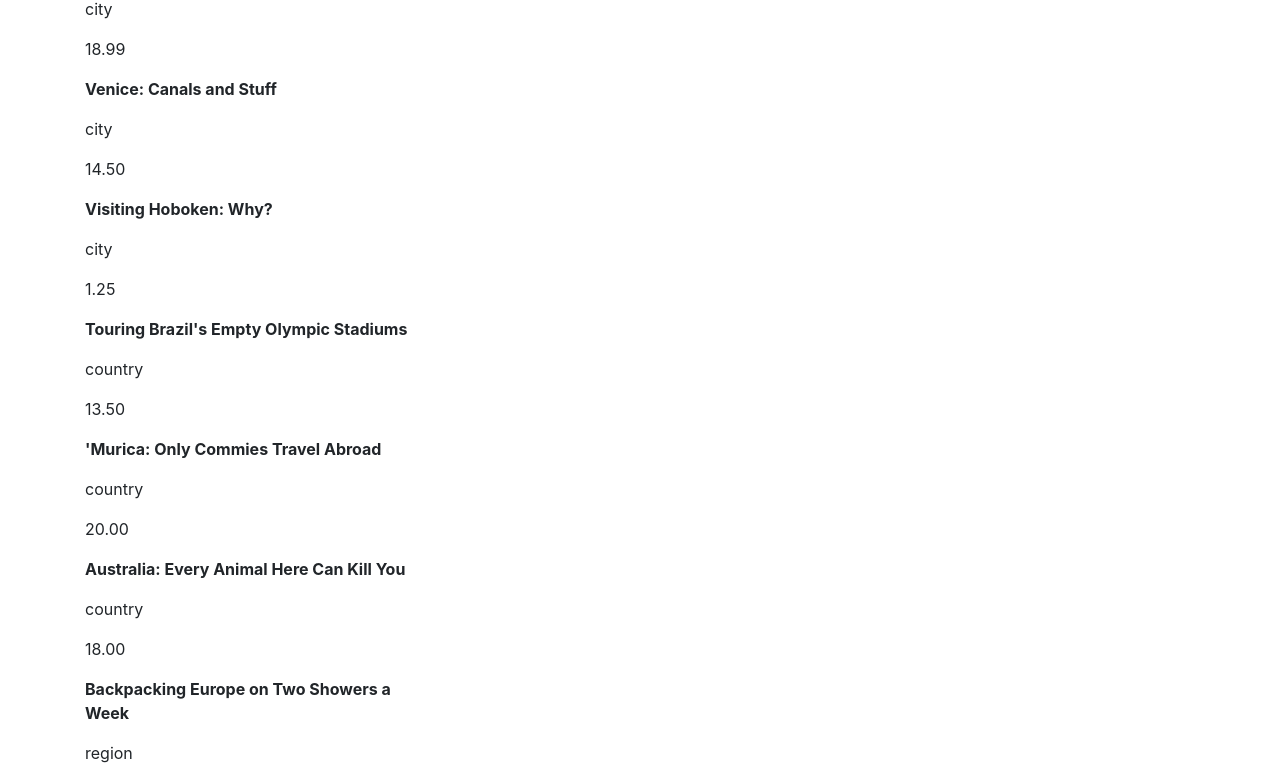
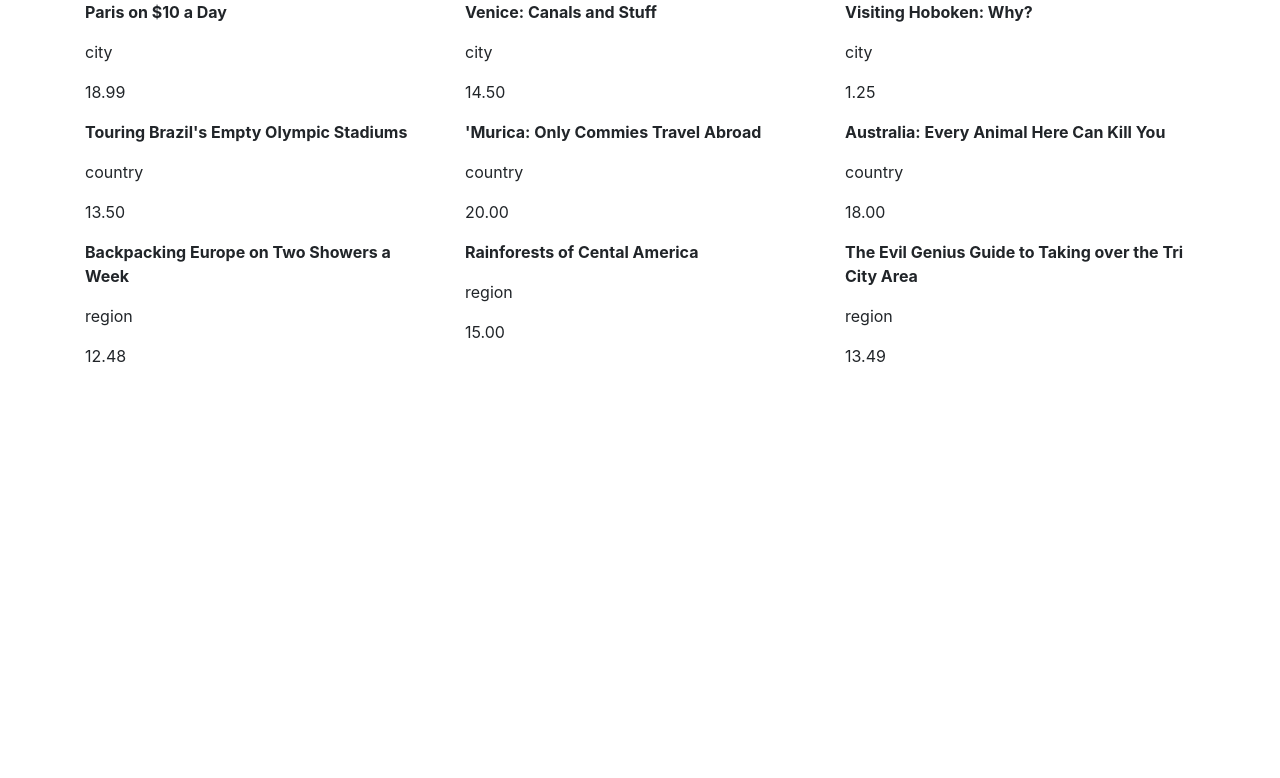
Before and after one commit to jsheridanwells/Wide-World-Travel, a plain HTML site: page index.html at #!/guides in a window 1280 px wide. Shown: the part 95-873 px from the top of the page. After the commit the page ends 800 px from the top, so only its background shows below. Drawn offline with nearby package versions, Linux system fonts and the light colour scheme; some packages are replaced by stand-ins of ours; files that its build step writes are made by us from their sources.

Commit message:
partials loading to main page

```diff
--- a/app/app.js
+++ b/app/app.js
@@ -3,9 +3,9 @@ let app = angular.module('Books', ['ngRoute']);
 
 app.config(($routeProvider) => {
 	$routeProvider
-	.when('/', {
-		templateUrl: 'index.html',
-		controller: 'userCtrl'
+	.when('/guides', {
+		templateUrl: 'partials/book-view.html',
+		controller: 'bookCtrl'
 	})
 	.otherwise('/');
 });
--- a/index.html
+++ b/index.html
@@ -8,15 +8,8 @@
 <body>
 	<div class="container" ng-app="Books">
 		<h1>Wide World Travel Books</h1>
-		<div class="books" ng-controller="bookCtrl" >
-			<div class="row" ng-repeat="book in booksArr">
-				<div class="col-sm-4">
-					<p><strong>{{book.title}}</strong></p>
-					<p>{{book.type}}</p>
-					<p>{{book.price.toFixed(2)}}</p>
-				</div>
-			</div>
-		</div>
+		<h2>See the <a ng-href="#!/guides">books</a></h2>
+		<div ng-view></div>
 
 	</div>
 	<!-- Bootstrap -->
--- /dev/null
+++ b/partials/book-view.html
@@ -0,0 +1,9 @@
+<div class="books">
+	<div class="row">
+		<div class="col-sm-4" ng-repeat="book in booksArr">
+			<p><strong>{{book.title}}</strong></p>
+			<p>{{book.type}}</p>
+			<p>{{book.price.toFixed(2)}}</p>
+		</div>
+	</div>
+</div>
--- a/sass/main.scss
+++ b/sass/main.scss
@@ -0,0 +1,5 @@
+.row {
+	display: flex;
+	flex-direction: row;
+	flex-wrap: wrap;
+}
```
